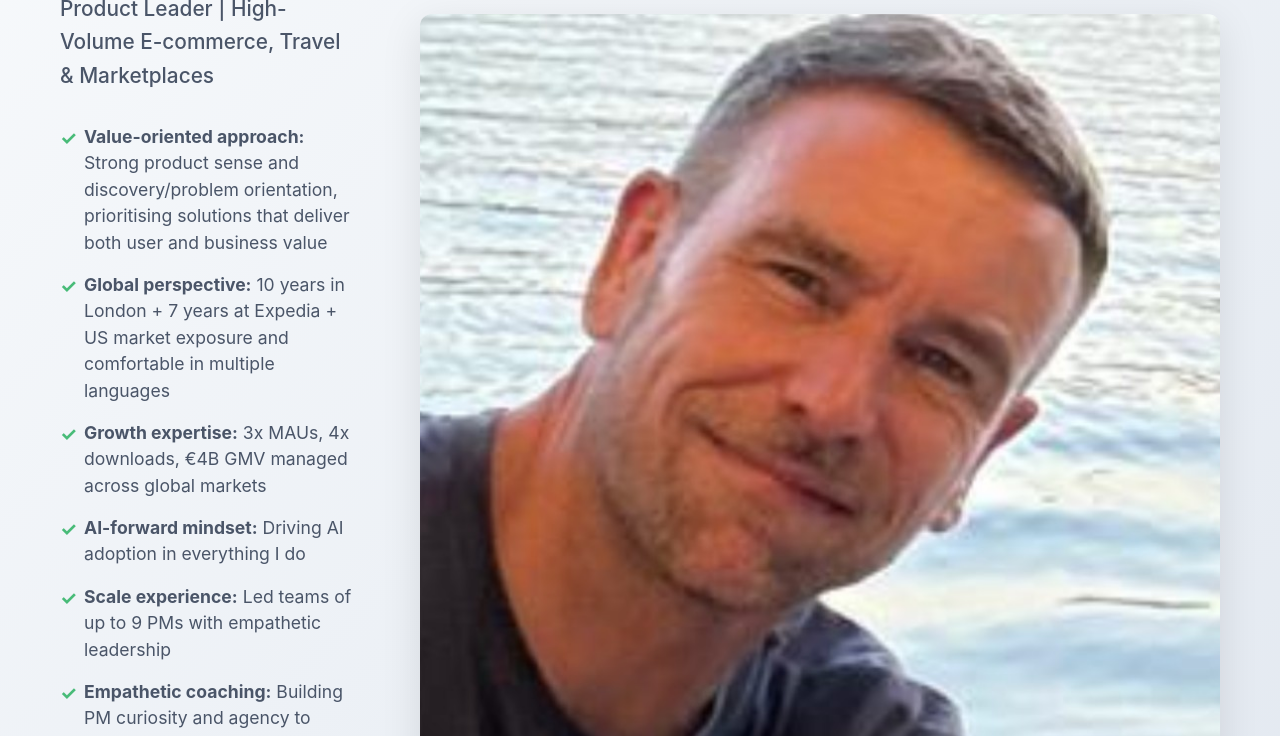
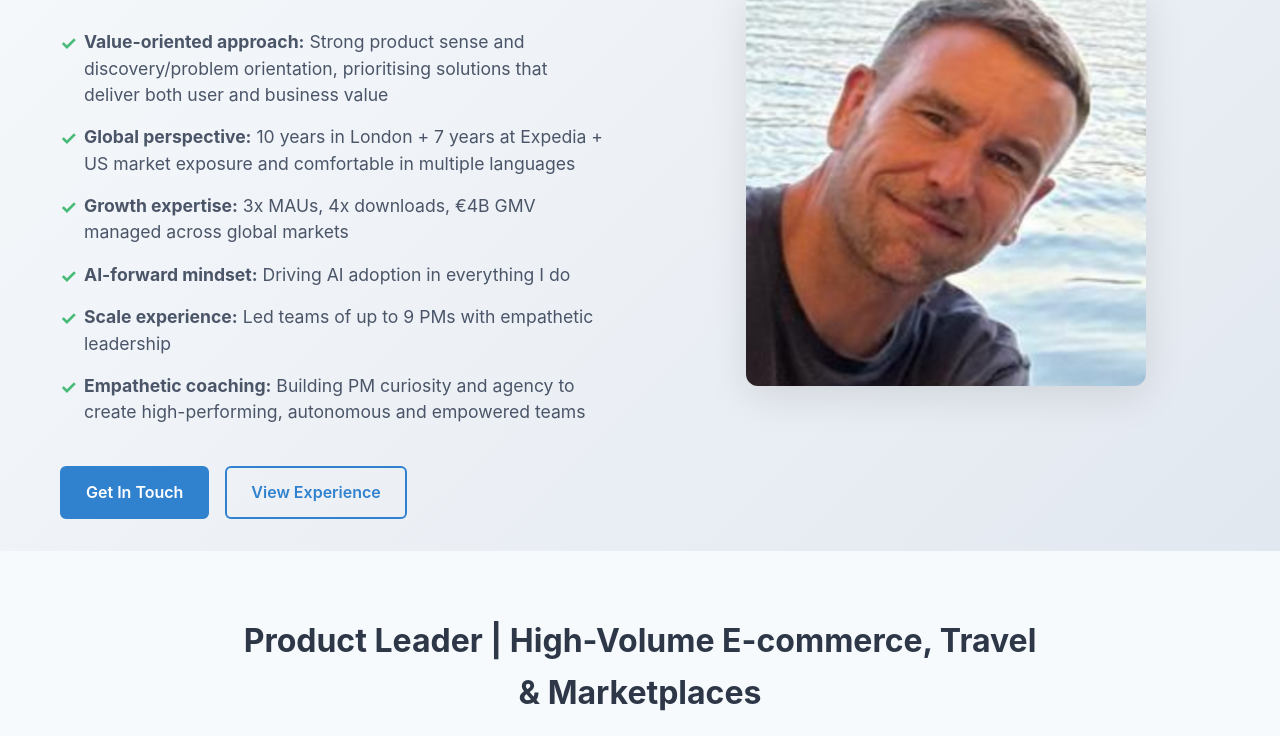
Before and after one commit to vvernooij-bcn/www.vincentvernooij.com, a plain HTML site: page index.html in a window 1280 px wide. Shown: the part 267-1003 px from the top of the page. Drawn offline with Linux system fonts and the light colour scheme.

Commit message:
Revert image size

```diff
--- a/index.html
+++ b/index.html
@@ -195,8 +195,8 @@
 }
 
 .profile-photo {
-    width: 800px;
-    height: 800px;
+    width: 400px;
+    height: 400px;
     border-radius: 12px;
     object-fit: cover;
     box-shadow: 0 10px 40px rgba(0, 0, 0, 0.1);
```
